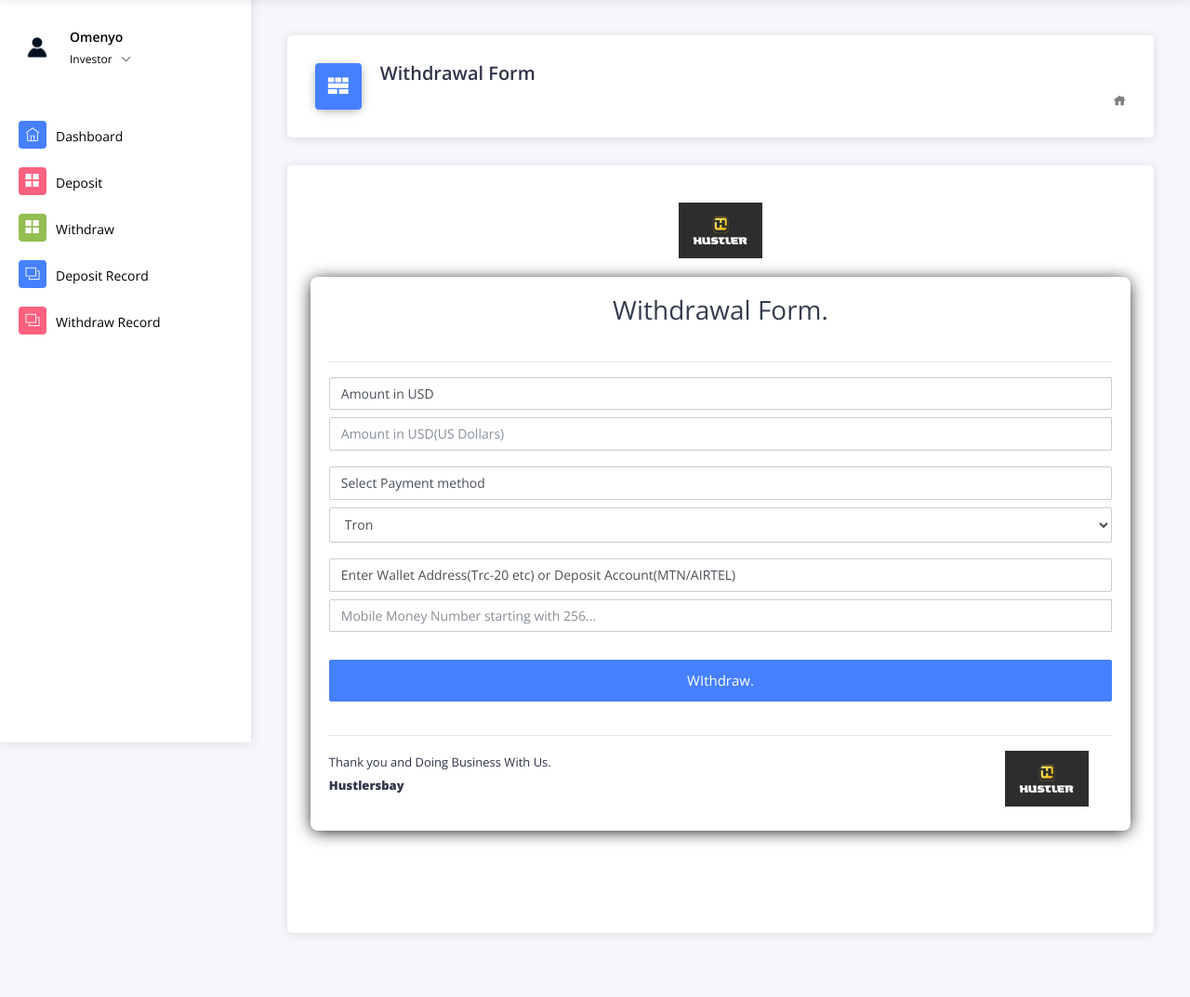
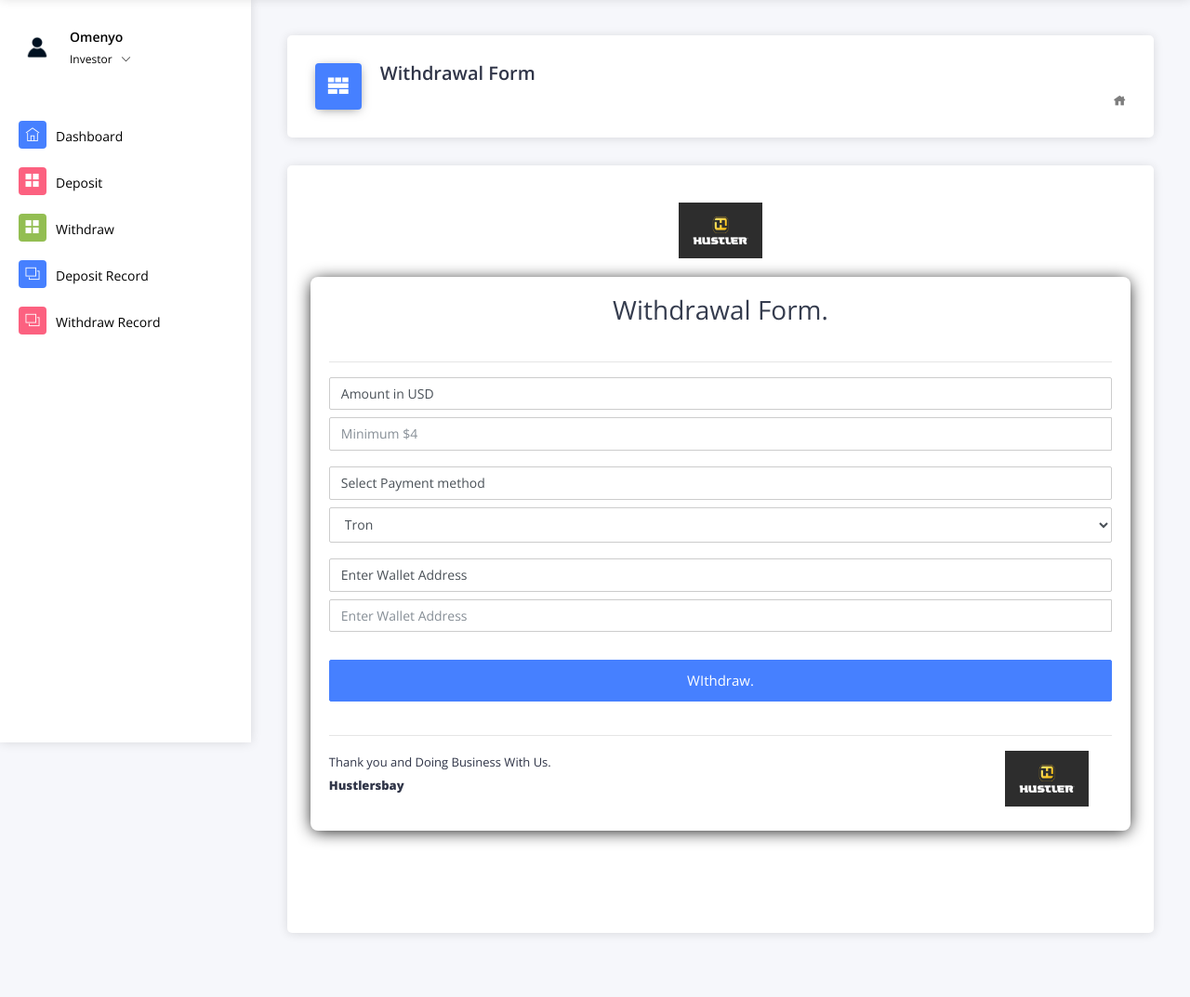
Before and after one commit to latototita/hustlersbay, a Django app: page /withdraw in a window 1280 px wide. Shown: the part 81-1154 px from the top of the page at 93% size. Run offline with Django 4.2, Linux system fonts and the light colour scheme; a user stored in the database is signed in; data comes from the database, SQL or seed files in the repository; both versions use the stored data as it was after the commit; some libraries are stand-ins or nearby versions; some web fonts are replaced.

Commit message:
first commit

```diff
--- a/main/models.py
+++ b/main/models.py
@@ -8,7 +8,8 @@ import datetime
 class Balance(models.Model):
 	person = models.CharField(max_length=1000)
 	amount= models.CharField(max_length=1000)
-	date_deposited =models.DateTimeField(default=datetime.datetime.today)
+	date_deposited =models.DateTimeField()
+	top=models.BooleanField(default=False)
 	def __str__(self):
 		return self.amount
 
--- a/main/views.py
+++ b/main/views.py
@@ -74,7 +74,7 @@ def index(request):
         try:
             lists_of_top_withdraws=list(Withdrawal.objects.filter(status=True).order_by('-date_withdraw')[:12])
             lists_of_top_disposites=Deposit.objects.filter(status=True).order_by('-date_deposit')[:12]
-            lists_of_top_balances=list(Balance.objects.filter().order_by('-date_deposited')[:12])
+            lists_of_top_balances=list(Balance.objects.filter(top=True).order_by('-amount')[:12])
         except:
             lists_of_top_balances=[]
             lists_of_top_disposites=[]
@@ -91,18 +91,23 @@ def index(request):
                 elif 151<=money<=350:
                     percentage=4.1
                     todayprofit=float(percentage/100)*float(money)
+
                 elif 351<=money<=750:
                     percentage=4.2
                     todayprofit=float(percentage/100)*float(money)
+
                 elif 751<=money<=1250:
                     percentage=4.3
                     todayprofit=float(percentage/100)*float(money)
+
                 elif 1251<=money<=2000:
                     percentage=4.4
                     todayprofit=float(percentage/100)*float(money)
+
                 elif 2001<=money<=3000:
                     percentage=4.412
                     todayprofit=float(percentage/100)*float(money)
+
                 else:
                     percentage=0
                     todayprofit=0
@@ -156,11 +161,12 @@ def withdrawals(request):
             balance=Balance.objects.get(person=request.user)
             balance_of_withdrawn=(float(balance.amount)-float(amount))
             balance.amount=balance_of_withdrawn
+            balance.date_withdraw=datetime.datetime.today()
             balance.save()
             withdrawal=Withdrawal(address=address,wallet=method_new,person=request.user,amount=amount,txt_random=txt_random,date_withdraw=datetime.datetime.today())
             withdrawal.save()
             send_mail('Withdraw Request',
-                f'{request.user.username} Has Made a Withdraw Request.\n Type: {method} \n Wallet Address: {address}',
+                f'{request.user.username} Has Made a Withdraw Request. \n Amount: {amount} \n Currency Type: {method_new} \n Wallet Address: {address} ',
                 settings.EMAIL_HOST_USER,
                 ['hustlersbaywithdraw@gmail.com'],
                 fail_silently = True,
@@ -362,7 +368,7 @@ def deposit_update(request,id):
         balance.save()
         print(balances)
     else:
-        balance=Balance(person=request_user,amount=user.amount)
+        balance=Balance(person=request_user,amount=user.amount,date_deposited=datetime.datetime.today())
         balance.save()
     try:
         reffered=Referred.objects.get(personrefferred=request_user)
--- a/templates/with.html
+++ b/templates/with.html
@@ -77,7 +77,7 @@
                                                                 {% csrf_token %}
                                                                 <label  class="form-control">Amount in USD</label>
                                                                 <div class="input-group">
-                                                                    <input type="number" class="form-control" placeholder="Amount in USD(US Dollars)" name="amount" required>
+                                                                    <input type="number" min="4" class="form-control" placeholder="Minimum $4" name="amount" required>
                                                                     <span class="md-line"></span>
                                                                 </div>
                                                                 <label  class="form-control">Select Payment method</label>
@@ -88,9 +88,9 @@
                                                                             {% endfor %}
                                                                         </select>
                                                                 </div>
-                                                                <label  class="form-control">Enter Wallet Address(Trc-20 etc) or Deposit Account(MTN/AIRTEL)</label>
+                                                                <label  class="form-control">Enter Wallet Address</label>
                                                                 <div class="input-group">
-                                                                    <input type="text" class="form-control" placeholder="Mobile Money Number starting with 256..." name="wallet" required>
+                                                                    <input type="text" class="form-control" placeholder="Enter Wallet Address" name="wallet" required>
                                                                     <span class="md-line"></span>
                                                                 </div>
 
--- a/templates/withdep.html
+++ b/templates/withdep.html
@@ -77,7 +77,7 @@
                                                                 {% csrf_token %}
                                                                 <label  class="form-control">Amount in USD</label>
                                                                 <div class="input-group">
-                                                                    <input type="any" class="form-control" placeholder="Amount in USD(US Dollars)" name="amount" required>
+                                                                    <input type="number" min="4" class="form-control" placeholder="Minimum $4" name="amount" required>
                                                                     <span class="md-line"></span>
                                                                 </div>
                                                                 <div class="row m-t-30">
```
Also changed, not shown: templates/index.html (+29 -5 lines), db.sqlite3, main/migrations/0022_balance_top.py (added), main/migrations/0023_alter_balance_date_deposited.py (added).
